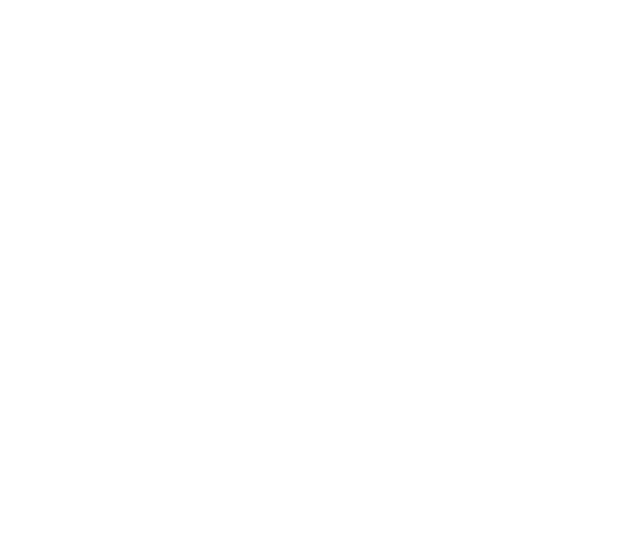
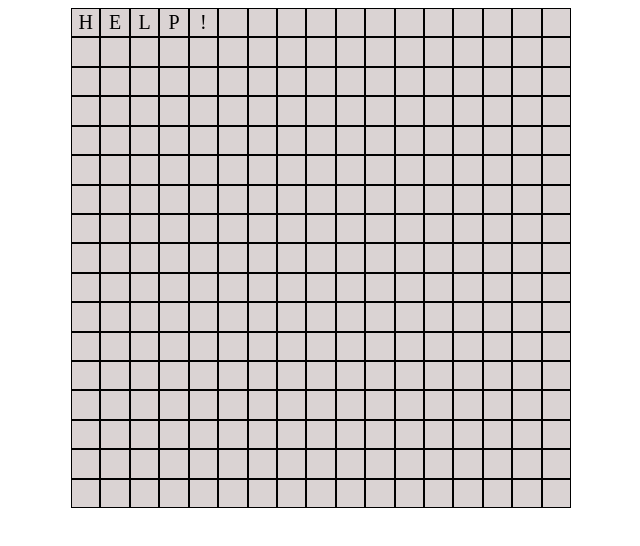
Before and after one commit to OlloClark/catch-them, a plain HTML site: page index.html in a window 1280 px wide. Shown: the whole page, without its empty margins (319-959 px from the left). Drawn offline with Linux system fonts and the light colour scheme.

Commit message:
added basic div grid and some basic grey CSS

```diff
--- a/CSS/style.css
+++ b/CSS/style.css
@@ -1,8 +1,35 @@
 .everything {}
+
+.container {
+    display: grid;
+    grid-template-columns: 1fr 1fr 1fr 1fr 1fr 1fr 1fr 1fr 1fr 1fr 1fr 1fr 1fr 1fr 1fr 1fr 1fr;
+    grid-template-rows: 1fr 1fr 1fr 1fr 1fr 1fr 1fr 1fr 1fr 1fr 1fr 1fr 1fr 1fr 1fr 1fr 1fr;
+    gap: 0;
+    color: black;
+    background-color: blueviolet;
+    margin: auto;
+    max-width: 500px;
+}
+
+.container div {
+    display: flex;
+  background-color: rgb(218, 211, 211);
+  border-color: black;
+  border: solid;
+  border-width: thin;
+  aspect-ratio: 1;
+  justify-content: center;
+  align-items: center;
+  font-size: 20px;
+
+
+}
 
 .creatureOutput{}
 
 .victimOutput{}
+
+
 
 #wordGrid {
 
--- a/index.html
+++ b/index.html
@@ -9,13 +9,296 @@
   <script defer src="js/app.js"></script>
 </head>
 <body>
-    <!-- <div id="gridBox">
-        17x17 letter tile divs
-    </div>
-    <div id="secretBox"></div>
-    <div id="victimNameBox"></div>
-    <div id="messageBoxOne"></div>
-    <div id="messageBoxTwo"></div>
-    <div id="youWinBox"></div> -->
+   <div class="container">
+   <div>H</div>
+   <div>E</div>
+   <div>L</div>
+   <div>P</div>
+   <div>!</div>
+   <div></div>
+   <div></div>
+   <div></div>
+   <div></div>
+   <div></div>
+   <div></div>
+   <div></div>
+   <div></div>
+   <div></div>
+   <div></div>
+   <div></div>
+   <div></div>
+   <div></div>
+   <div></div>
+   <div></div>
+   <div></div>
+   <div></div>
+   <div></div>
+   <div></div>
+   <div></div>
+   <div></div>
+   <div></div>
+   <div></div>
+   <div></div>
+   <div></div>
+   <div></div>
+   <div></div>
+   <div></div>
+   <div></div>
+   <div></div>
+   <div></div>
+   <div></div>
+   <div></div>
+   <div></div>
+   <div></div>
+   <div></div>
+   <div></div>
+   <div></div>
+   <div></div>
+   <div></div>
+   <div></div>
+   <div></div>
+   <div></div>
+   <div></div>
+   <div></div>
+   <div></div>
+   <div></div>
+   <div></div>
+   <div></div>
+   <div></div>
+   <div></div>
+   <div></div>
+   <div></div>
+   <div></div>
+   <div></div>
+   <div></div>
+   <div></div>
+   <div></div>
+   <div></div>
+   <div></div>
+   <div></div>
+   <div></div>
+   <div></div>
+   <div></div>
+   <div></div>
+   <div></div>
+   <div></div>
+   <div></div>
+   <div></div>
+   <div></div>
+   <div></div>
+   <div></div>
+   <div></div>
+   <div></div>
+   <div></div>
+   <div></div>
+   <div></div>
+   <div></div>
+   <div></div>
+   <div></div>
+   <div></div>
+   <div></div>
+   <div></div>
+   <div></div>
+   <div></div>
+   <div></div>
+   <div></div>
+   <div></div>
+   <div></div>
+   <div></div>
+   <div></div>
+   <div></div>
+   <div></div>
+   <div></div>
+   <div></div>
+   <div></div>
+   <div></div>
+   <div></div>
+   <div></div>
+   <div></div>
+   <div></div>
+   <div></div>
+   <div></div>
+   <div></div>
+   <div></div>
+   <div></div>
+   <div></div>
+   <div></div>
+   <div></div>
+   <div></div>
+   <div></div>
+   <div></div>
+   <div></div>
+   <div></div>
+   <div></div>
+   <div></div>
+   <div></div>
+   <div></div>
+   <div></div>
+   <div></div>
+   <div></div>
+   <div></div>
+   <div></div>
+   <div></div>
+   <div></div>
+   <div></div>
+   <div></div>
+   <div></div>
+   <div></div>
+   <div></div>
+   <div></div>
+   <div></div>
+   <div></div>
+   <div></div>
+   <div></div>
+   <div></div>
+   <div></div>
+   <div></div>
+   <div></div>
+   <div></div>
+   <div></div>
+   <div></div>
+   <div></div>
+   <div></div>
+   <div></div>
+   <div></div>
+   <div></div>
+   <div></div>
+   <div></div>
+   <div></div>
+   <div></div>
+   <div></div>
+   <div></div>
+   <div></div>
+   <div></div>
+   <div></div>
+   <div></div>
+   <div></div>
+   <div></div>
+   <div></div>
+   <div></div>
+   <div></div>
+   <div></div>
+   <div></div>
+   <div></div>
+   <div></div>
+   <div></div>
+   <div></div>
+   <div></div>
+   <div></div>
+   <div></div>
+   <div></div>
+   <div></div>
+   <div></div>
+   <div></div>
+   <div></div>
+   <div></div>
+   <div></div>
+   <div></div>
+   <div></div>
+   <div></div>
+   <div></div>
+   <div></div>
+   <div></div>
+   <div></div>
+   <div></div>
+   <div></div>
+   <div></div>
+   <div></div>
+   <div></div>
+   <div></div>
+   <div></div>
+   <div></div>
+   <div></div>
+   <div></div>
+   <div></div>
+   <div></div>
+   <div></div>
+   <div></div>
+   <div></div>
+   <div></div>
+   <div></div>
+   <div></div>
+   <div></div>
+   <div></div>
+   <div></div>
+   <div></div>
+   <div></div>
+   <div></div>
+   <div></div>
+   <div></div>
+   <div></div>
+   <div></div>
+   <div></div>
+   <div></div>
+   <div></div>
+   <div></div>
+   <div></div>
+   <div></div>
+   <div></div>
+   <div></div>
+   <div></div>
+   <div></div>
+   <div></div>
+   <div></div>
+   <div></div>
+   <div></div>
+   <div></div>
+   <div></div>
+   <div></div>
+   <div></div>
+   <div></div>
+   <div></div>
+   <div></div>
+   <div></div>
+   <div></div>
+   <div></div>
+   <div></div>
+   <div></div>
+   <div></div>
+   <div></div>
+   <div></div>
+   <div></div>
+   <div></div>
+   <div></div>
+   <div></div>
+   <div></div>
+   <div></div>
+   <div></div>
+   <div></div>
+   <div></div>
+   <div></div>
+   <div></div>
+   <div></div>
+   <div></div>
+   <div></div>
+   <div></div>
+   <div></div>
+   <div></div>
+   <div></div>
+   <div></div>
+   <div></div>
+   <div></div>
+   <div></div>
+   <div></div>
+   <div></div>
+   <div></div>
+   <div></div>
+   <div></div>
+   <div></div>
+   <div></div>
+   <div></div>
+   <div></div>
+   <div></div>
+   <div></div>
+   <div></div>
+   <div></div>
+   <div></div>
+   <div></div>
+   <div></div>
+   <div></div>
+   <div></div>
+   <div></div>
+   <div></div>
+   </div>
 </body>
 </html>
```
